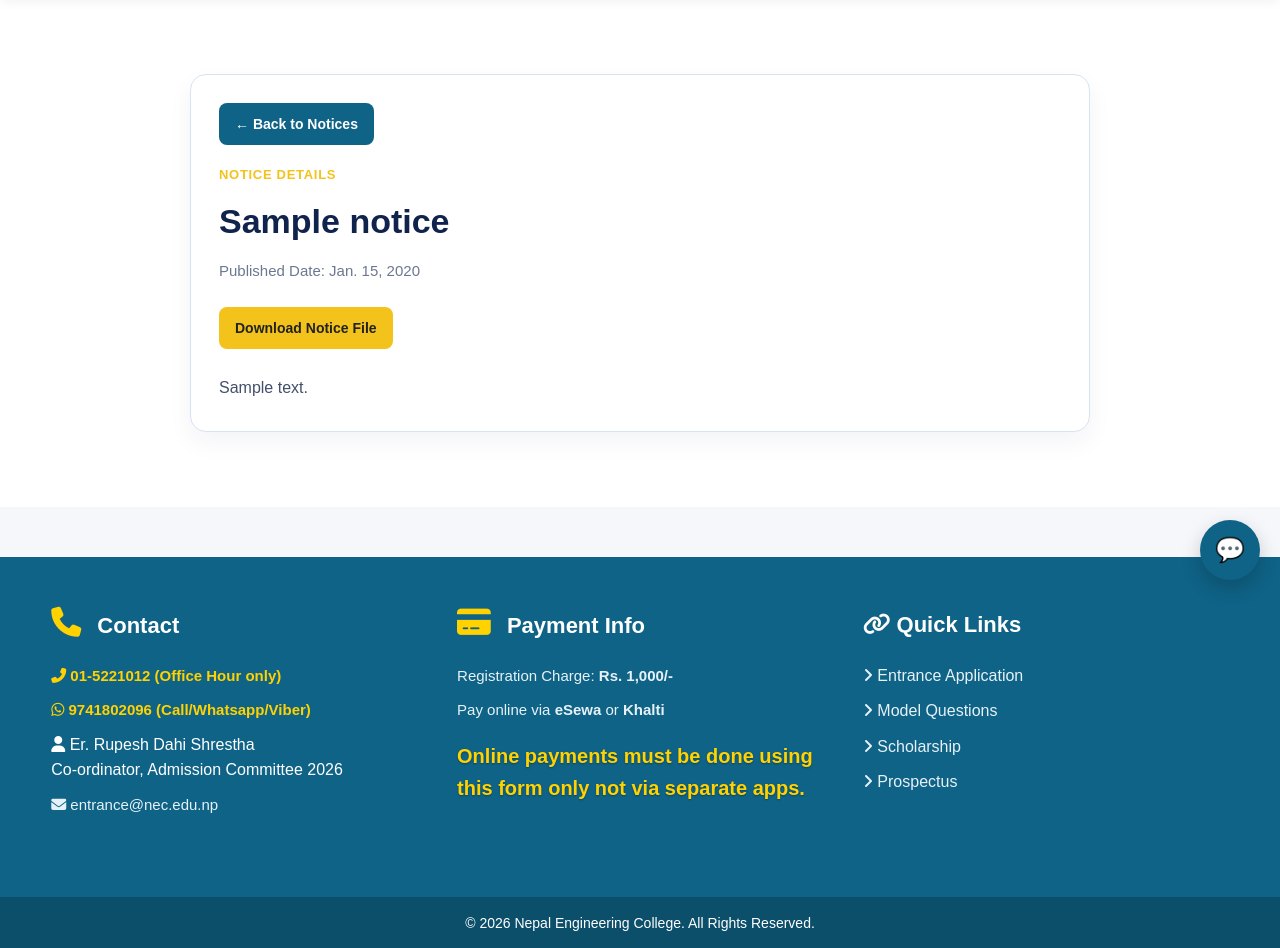
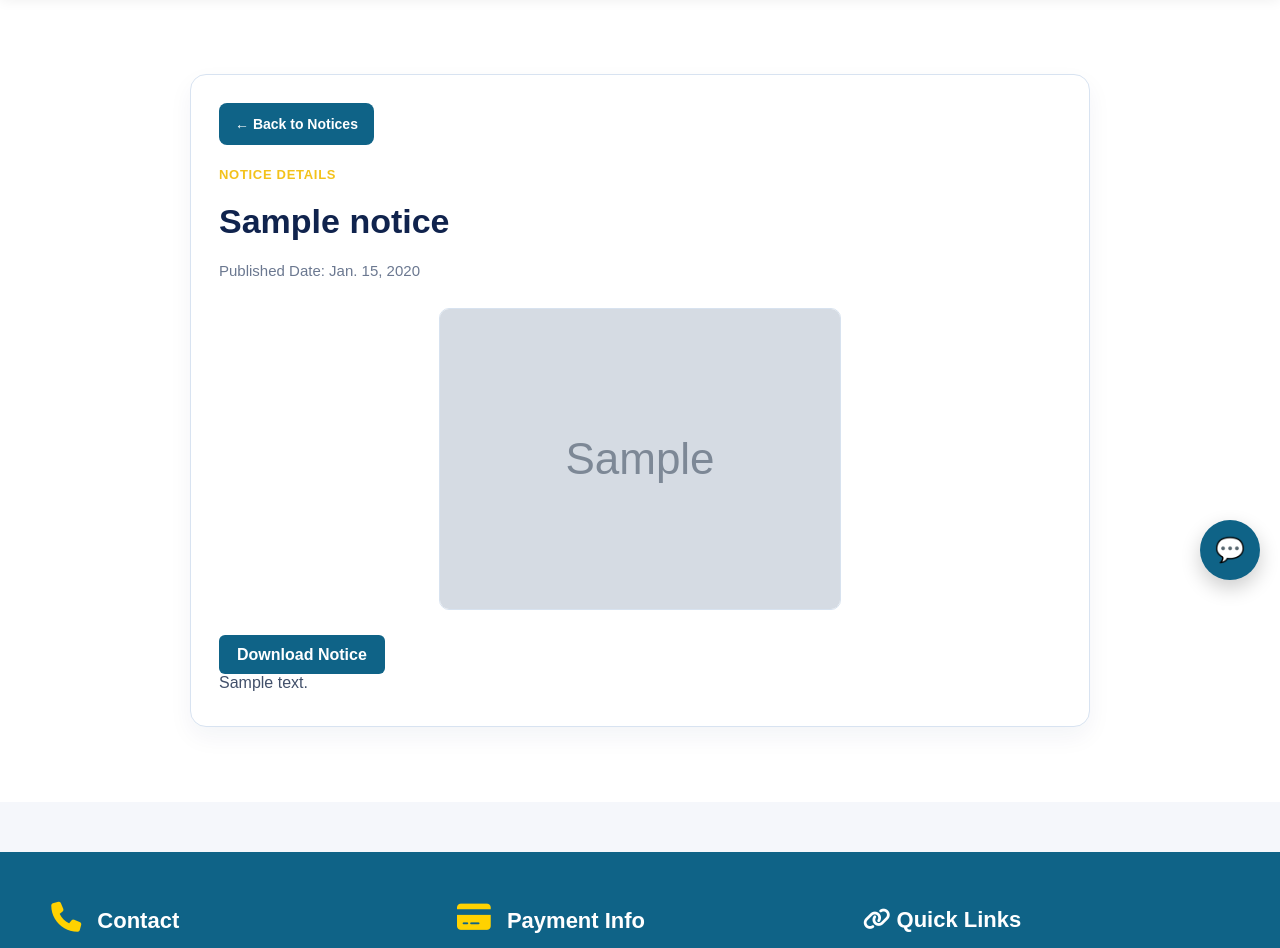
Before and after one commit to chaliselaxmi27/nec-entrance-portal, a Django app: a page that uses templates/includes/header.html in a window 1280 px wide. Shown: the part 200-1148 px from the top of the page. Run offline with Django 5.2, Linux system fonts and the light colour scheme; tables that the repository leaves empty hold one stand-in row (values such as "Sample post"); grey boxes marked "Sample" are stand-in pictures; some libraries are stand-ins or nearby versions.

Commit message:
Website update

```diff
--- a/admission/models.py
+++ b/admission/models.py
@@ -29,6 +29,13 @@ class Notice(models.Model):
 
     def __str__(self):
         return self.title
+
+    @property
+    def is_pdf(self):
+        if self.file:
+            return self.file.url.lower().endswith('.pdf')
+        return False
+
 
 
 class Requirement(models.Model):
--- a/admission/urls.py
+++ b/admission/urls.py
@@ -1,9 +1,10 @@
 from django.urls import path
 
 from .views import notice_list, notice_detail
+from admission import views
 
 urlpatterns = [
-    path('notices/', notice_list, name='notice_list'),
-    path('notices/<slug:slug>/', notice_detail, name='notice_detail'),
+    path('notices/', views.notice_list, name='notice_list'),
+    path('notices/<slug:slug>/', views.notice_detail, name='notice_detail'),
 
 ]
--- a/config/settings.py
+++ b/config/settings.py
@@ -132,4 +132,4 @@ STATICFILES_DIRS = [
 ]
 MEDIA_URL = '/media/'
 MEDIA_ROOT = BASE_DIR / 'media'
-LOGOUT_REDIRECT_URL = 'https://admission.nec.edu.np'
+LOGOUT_REDIRECT_URL = 'https://entrance.nec.edu.np'
--- a/templates/admission/notice_detail.html
+++ b/templates/admission/notice_detail.html
@@ -18,14 +18,30 @@
             <p style="color: #6b7890; margin-bottom: 24px; font-size: 15px;">
                 Published Date: {{ notice.published_date }}
             </p>
+ {% if notice.file %}
 
-            {% if notice.file %}
-                <div style="margin-bottom: 24px;">
-                    <a href="{{ notice.file.url }}" class="btn-small btn-gold" target="_blank">
-                        Download Notice File
-                    </a>
-                </div>
-            {% endif %}
+
+                {% if notice.is_pdf %}
+                    <div style="margin: 25px 0;">
+                        <iframe src="{{ notice.file.url }}"
+                                style="width: 100%; height: 850px; border: 1px solid #d7e2ef; border-radius: 10px;">
+                        </iframe>
+                    </div>
+                 {% else %}
+        <div style="margin: 25px 0; text-align: center;">
+            <img src="{{ notice.file.url }}"
+                 alt="{{ notice.title }}"
+                 style="max-width: 100%; height: auto; border-radius: 10px; border: 1px solid #d7e2ef;">
+        </div>
+    {% endif %}
+                 <div class="notice-download-box">
+                <a href="{{ notice.file.url }}" target="_blank" class="download-btn">
+                    Download Notice
+                </a>
+            </div>
+
+        {% endif %}
+
 
             <div style="color: #42506a; font-size: 16px; line-height: 1.9;">
                 {% if notice.description %}
--- a/templates/admission/notice_list.html
+++ b/templates/admission/notice_list.html
@@ -30,7 +30,7 @@
                     {% endif %}
 
                     <div class="notice-actions">
-                        <a href="{% url 'notice_detail' notice.slug %}" class="btn-small btn-blue">
+                        <a href="{% url 'notice_detail' notice.slug %}" class="btn-view">
                             View Details
                         </a>
 
--- a/templates/home.html
+++ b/templates/home.html
@@ -189,8 +189,8 @@
         <div class="scholarship-grid">
             {% for item in scholarships %}
                 <div class="card scholarship-card">
-                    <h3>Scholarship Opportunity</h3>
-                    <p>{{ item.title }}</p>
+                    <h3>{{item.title}}</h3>
+                    <p>{{ item.description}}</p>
                 </div>
             {% empty %}
                 <div class="card scholarship-card">
--- a/templates/includes/header.html
+++ b/templates/includes/header.html
@@ -15,13 +15,13 @@
 
         <div class="topbar-right">
 
-            <a href="#">Internationalization</a>
-            <a href="#">nec-BDH</a>
-            <a href="#">Masters</a>
-            <a href="#">nec-CPS</a>
-            <a href="#">Faculty</a>
-            <a href="#">Alumni</a>
-            <a href="#">Contact Us</a>
+            <a href="http://www.nec.edu.np/internationalization">Internationalization</a>
+            <a href="http://www.nec.edu.np/nec-BDH">nec-BDH</a>
+            <a href="https://cps.nec.edu.np/">Masters</a>
+            <a href="http://www.nec.edu.np/nec-CPS">nec-CPS</a>
+            <a href="http://www.nec.edu.np/faculty">Faculty</a>
+            <a href="http://www.nec.edu.np/alumni">Alumni</a>
+            <a href="http://www.nec.edu.np/contact-us">Contact Us</a>
             <a href="https://emis.nec.edu.np" class="emis-login-btn" target="_blank">EMIS Login </a>
 
 
```
